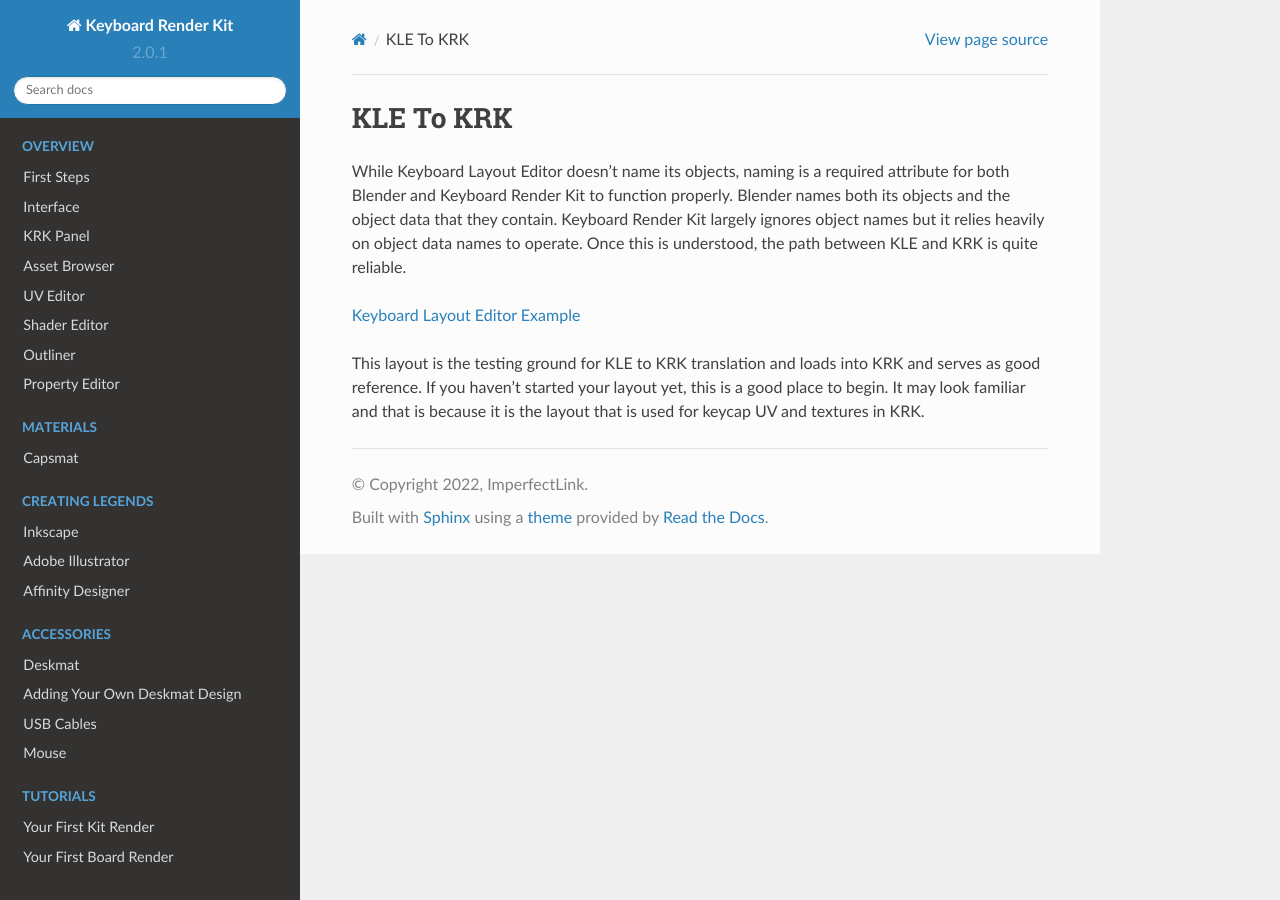
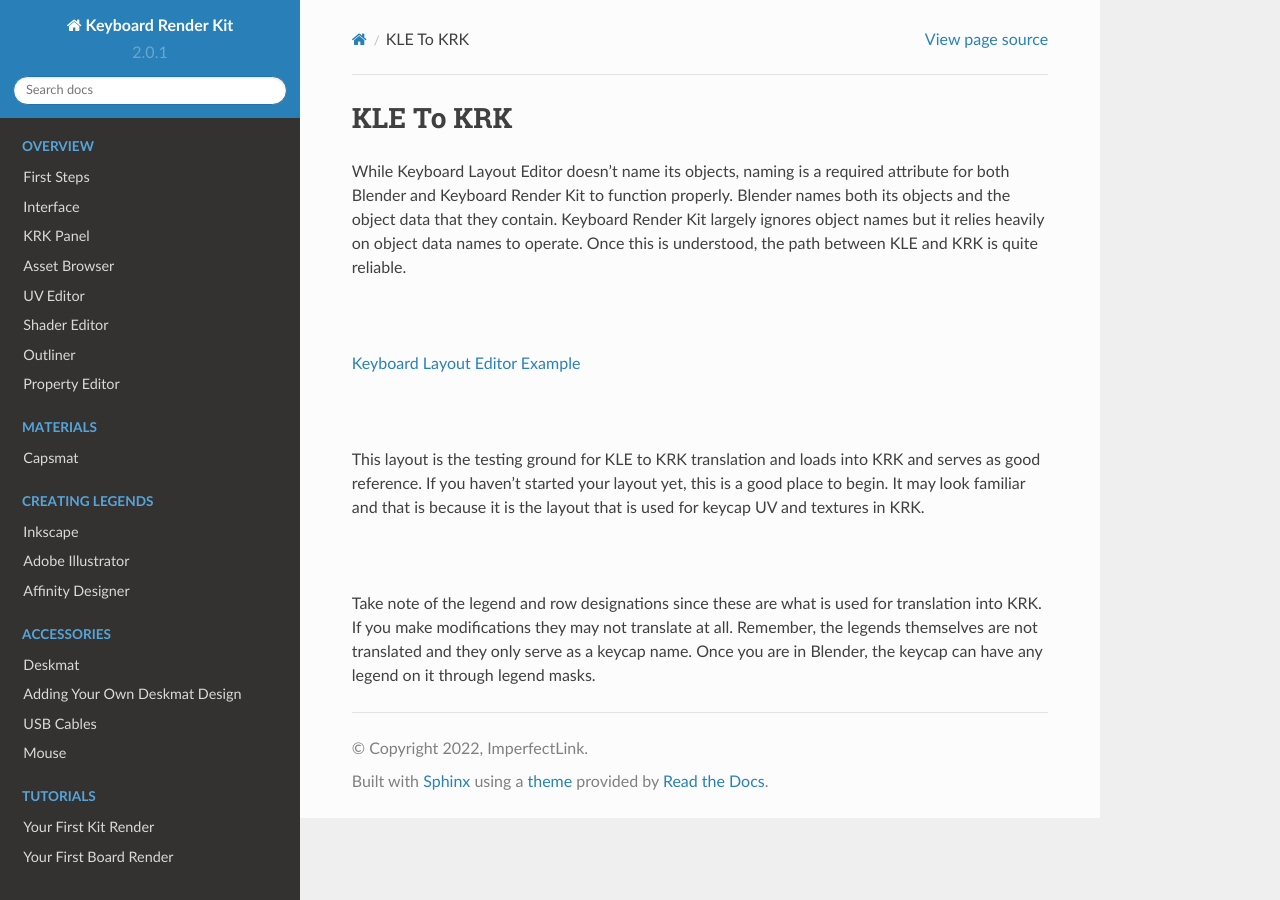
Before and after one commit to imperfectlink/KeyboardRenderKit, a Sphinx documentation site: the page built from docs/source/kle2krk.rst, in a window 1280 px wide. Built offline with Sphinx 7.4.7 and the Read the Docs theme 2.0.0, drawn with Linux system fonts in a browser that asks for light colours.

Commit message:
Update kle2krk.rst

```diff
--- a/docs/source/kle2krk.rst
+++ b/docs/source/kle2krk.rst
@@ -3,6 +3,14 @@ KLE To KRK
 
 While Keyboard Layout Editor doesn't name its objects, naming is a required attribute for both Blender and Keyboard Render Kit to function properly. Blender names both its objects and the object data that they contain. Keyboard Render Kit largely ignores object names but it relies heavily on object data names to operate. Once this is understood, the path between KLE and KRK is quite reliable.
 
+|
+
 `Keyboard Layout Editor Example <http://www.keyboard-layout-editor.com/#/gists/f7528ebe1348daab7abc45bc2f662c8a>`_
 
+|
+
 This layout is the testing ground for KLE to KRK translation and loads into KRK and serves as good reference. If you haven't started your layout yet, this is a good place to begin. It may look familiar and that is because it is the layout that is used for keycap UV and textures in KRK.
+
+|
+
+Take note of the legend and row designations since these are what is used for translation into KRK. If you make modifications they may not translate at all. Remember, the legends themselves are not translated and they only serve as a keycap name. Once you are in Blender, the keycap can have any legend on it through legend masks.
```
